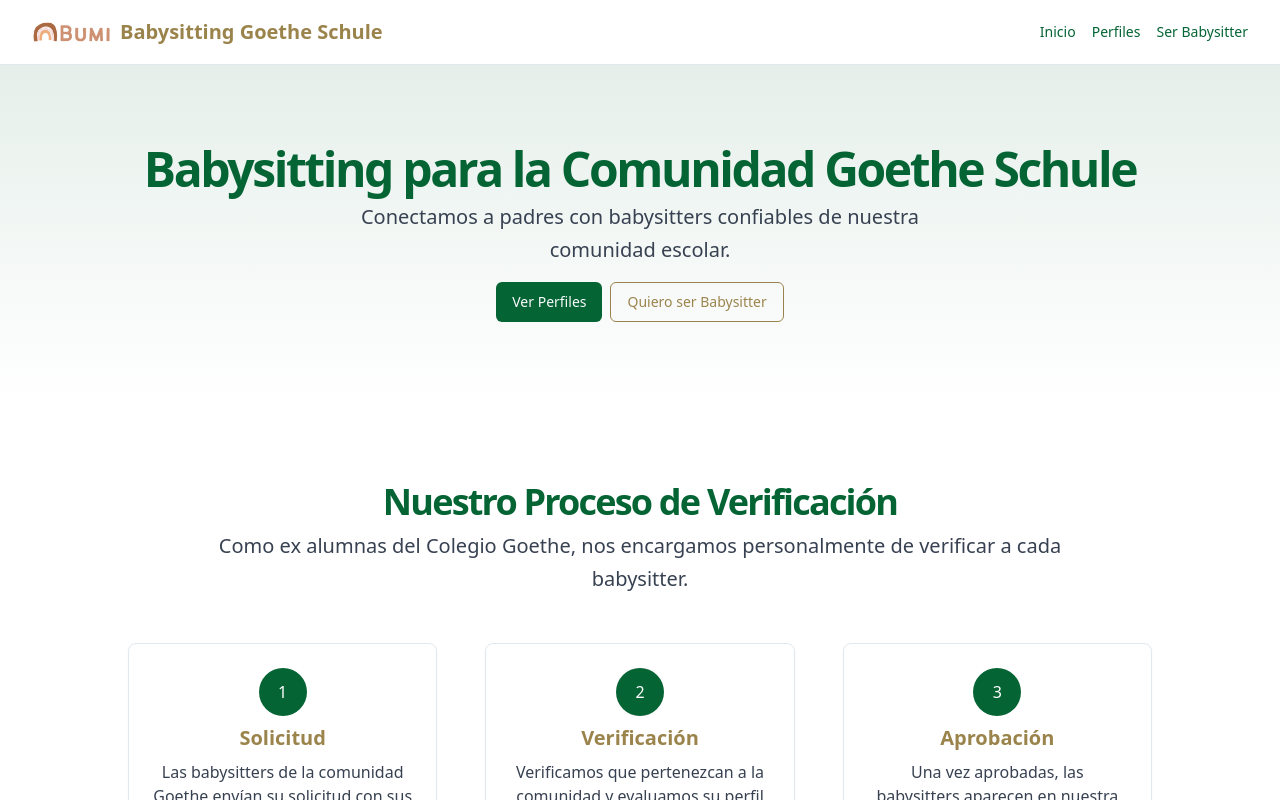
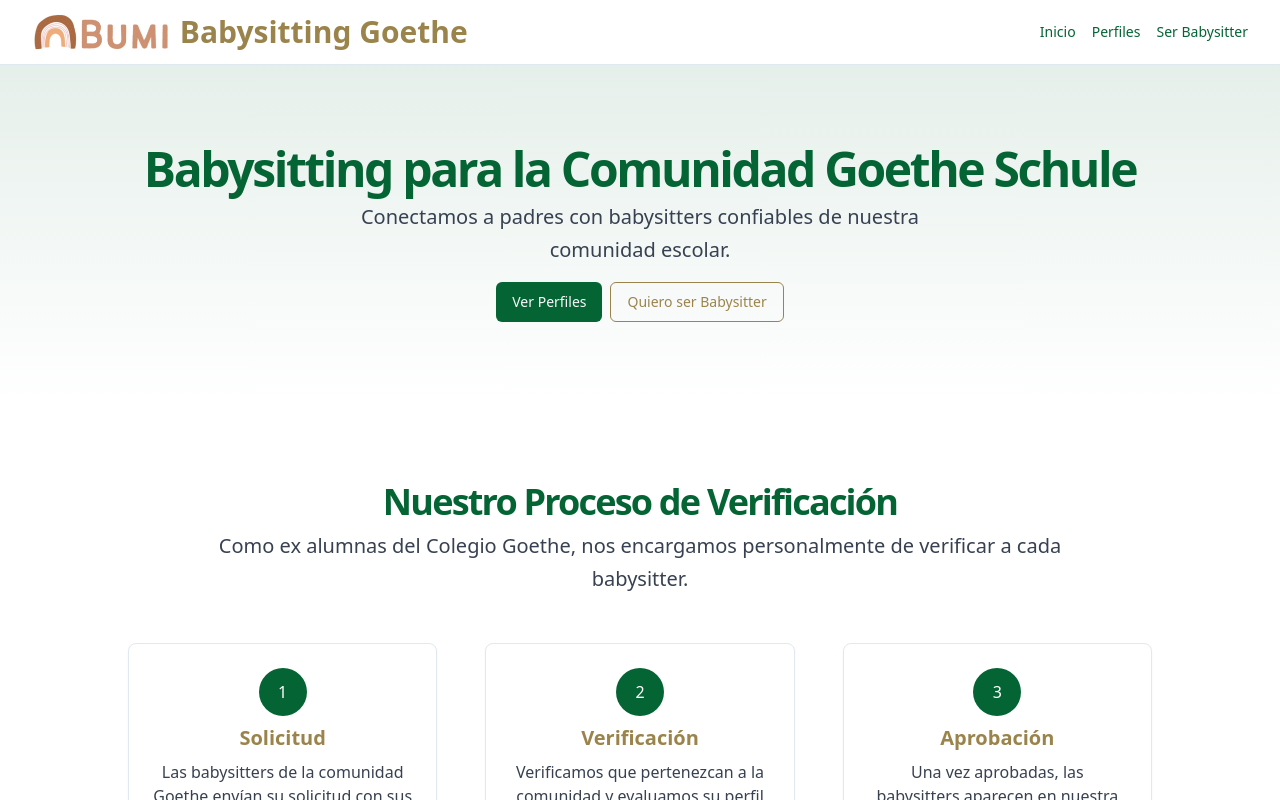
Before and after one commit to Tesisbbysitting/babysitting-GS, a Next.js app: page / in a window 1280 px wide. Shown: the top 800 px of the page. Built offline with nearby package versions, Linux system fonts and the light colour scheme.

Commit message:
style: mejorar alineación y tamaño del título en el navbar

```diff
--- a/components/navbar.tsx
+++ b/components/navbar.tsx
@@ -9,14 +9,17 @@ export function Navbar() {
   return (
     <header className="sticky top-0 z-50 w-full border-b bg-white">
       <div className="container flex h-16 items-center justify-between">
-        <Link href="/" className="flex items-center gap-2">
+        <Link href="/" className="flex items-center gap-2 min-w-0 flex-shrink">
           <Image
             src="/bumi.jpg"
             alt="Logo BUMI"
             width={80}
             height={80}
+            className="h-8 w-auto sm:h-10"
           />
-          <span className="text-xl font-bold text-goetheGold whitespace-nowrap">Babysitting Goethe Schule</span>
+          <span className="text-xl sm:text-2xl md:text-3xl font-bold text-goetheGold text-center block">
+            Babysitting Goethe
+          </span>
         </Link>
         {/* Desktop nav */}
         <nav className="hidden md:flex gap-4">
```
